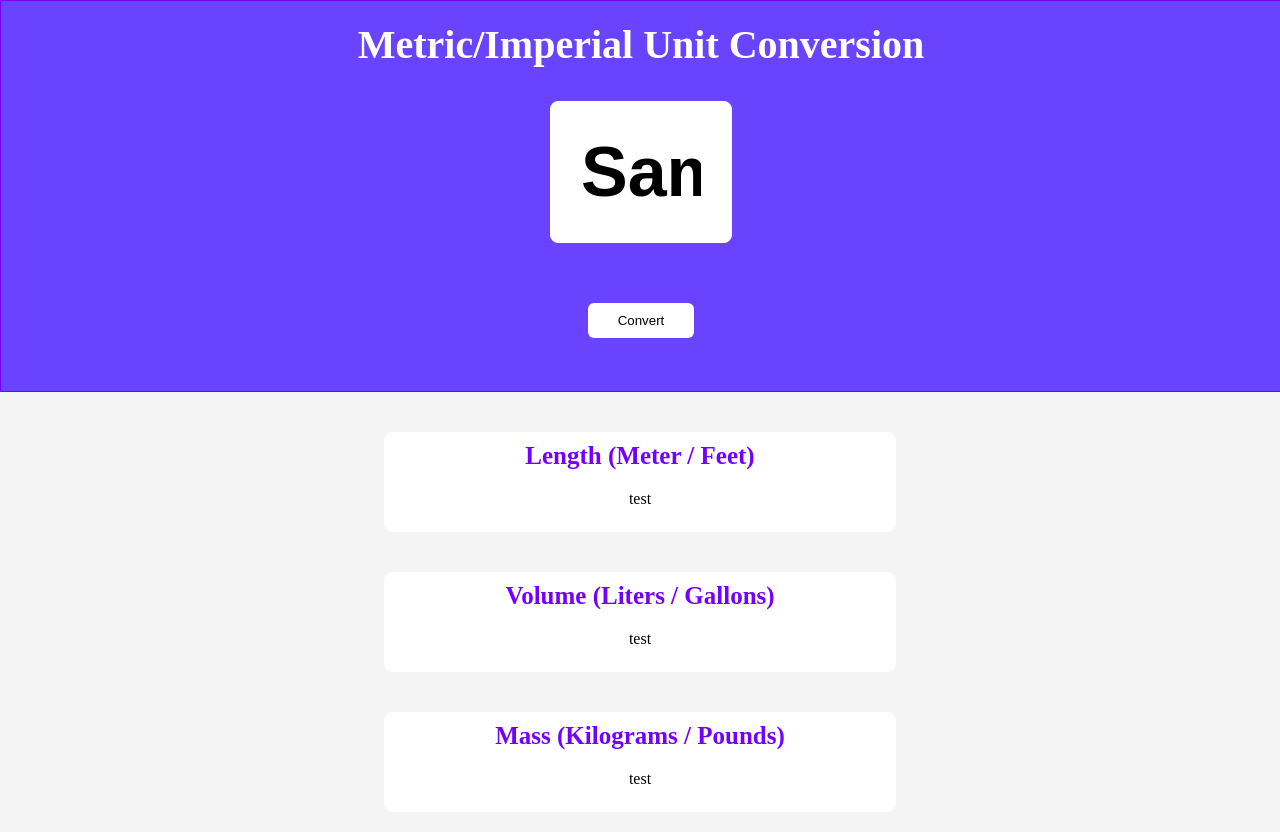
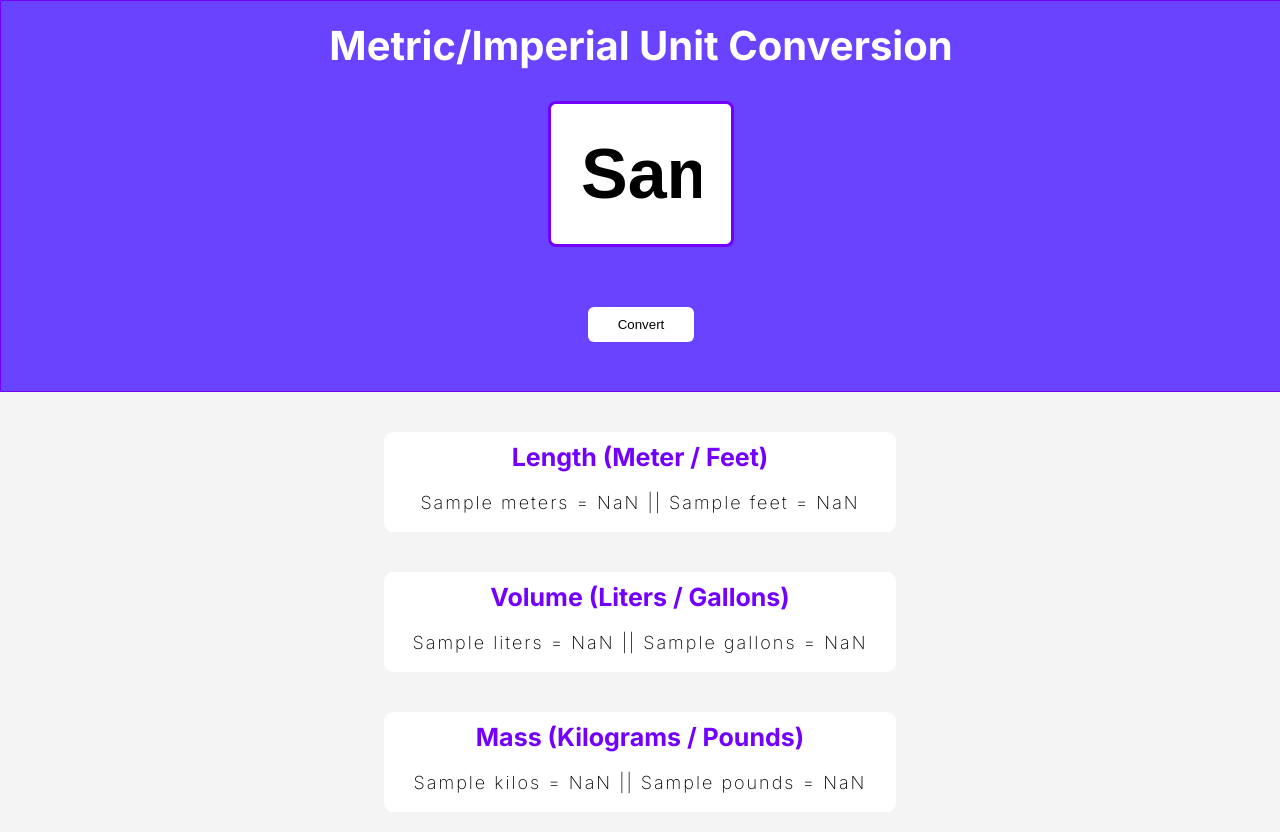
Before and after one commit to danieljcoh/unit-converter, a plain HTML site: page index.html in a window 1280 px wide. Both pictures are taken after typing "Sample" into the empty fields and a click on the button "Convert". Drawn offline with Linux system fonts and the light colour scheme.

Commit message:
Finished Styling - Functionality 2
- Fixed Functionality
- Added some last minute styling

```diff
--- a/index.css
+++ b/index.css
@@ -17,6 +17,7 @@ body {
 }
 
     #header-section h3 {
+        font-family: 'Inter', sans-serif;
         height: 20px;
         font-size: 40px;
         text-align: center;
@@ -25,7 +26,7 @@ body {
     }
 
     #header-section input {
-        border: 1px white solid;
+        border: 3px #7300ff solid;
         border-radius: 8px;
         width: 120px;
         height: 80px;
@@ -69,8 +70,16 @@ body {
 }
 
     .convert-section h4{
+        font-family: 'Inter', sans-serif;
         margin-top: 10px;
         margin-bottom: 20px;
         font-size: 25px;
         color: #7300ff;
     }
+
+    .convert-section p {
+        letter-spacing: 2px;
+        font-size: 18px;
+        font-family: 'Inter', sans-serif;
+        font-weight: 100;
+    }
--- a/index.html
+++ b/index.html
@@ -6,6 +6,11 @@
     <meta name="viewport" content="width=device-width, initial-scale=1.0">
 
     <link rel="stylesheet" href="index.css">
+
+    <!-- FONTS -->
+    <link rel="preconnect" href="https://fonts.googleapis.com">
+    <link rel="preconnect" href="https://fonts.gstatic.com" crossorigin>
+    <link href="https://fonts.googleapis.com/css2?family=Inter:wght@200;400;700&display=swap" rel="stylesheet">
 
     <title>Unit Converter</title>
 </head>
@@ -18,24 +23,24 @@
             <input type="text" id="input-el">
         </div>
         <div>
-            <button onclick="log_num()">Convert</button>
+            <button id="convert_btn">Convert</button>
         </div>
     </div>
 
     <div id="main-section">
         <div class="convert-section">
             <h4>Length (Meter / Feet)</h4>
-            <p id="card-1">test</p>
+            <p id="card-1">N/A</p>
         </div>
 
         <div class="convert-section">
             <h4>Volume (Liters / Gallons)</h4>
-            <p id="card-2">test</p>
+            <p id="card-2">N/A</p>
         </div>
 
         <div class="convert-section">
             <h4>Mass (Kilograms / Pounds)</h4>
-            <p id="card-3">test</p>
+            <p id="card-3">N/A</p>
         </div>
     </div>
 
--- a/index.js
+++ b/index.js
@@ -16,8 +16,34 @@ cardOne = document.getElementById("card-1")
 cardTwo = document.getElementById("card-2")
 cardThree = document.getElementById("card-3")
 
+// BUTTON
+btn = document.getElementById("convert_btn")
+
 inputEl = document.getElementById("input-el")
 
-function convert(){
-    alert(inputEl.value)
+btn.addEventListener("click", function(){
+    meters_and_feet(inputEl.value)
+    liters_and_gallons(inputEl.value)
+    kilos_and_pounds(inputEl.value)
+})
+
+function meters_and_feet(input_num){
+    const meters = (input_num * 3.281).toFixed(3)
+    const feet = (input_num * 0.3048).toFixed(3)
+    length_out = `${input_num} meters = ${meters} || ${input_num} feet = ${feet}`
+    cardOne.textContent = length_out
 }
+
+function liters_and_gallons(input_num){
+    const liters = (input_num * 0.264).toFixed(3)
+    const gallons = (input_num * 3.78541).toFixed(3)
+    volume_out = `${input_num} liters = ${liters} || ${input_num} gallons = ${gallons}`
+    cardTwo.textContent = volume_out
+}
+
+function kilos_and_pounds(input_num){
+    const kilos = (input_num * 2.204).toFixed(3)
+    const pounds = (input_num * 0.453592).toFixed(3)
+    weight_out = `${input_num} kilos = ${kilos} || ${input_num} pounds = ${pounds}`
+    cardThree.textContent = weight_out
+}
```
Lines whose indentation alone changed are shown as unchanged.
